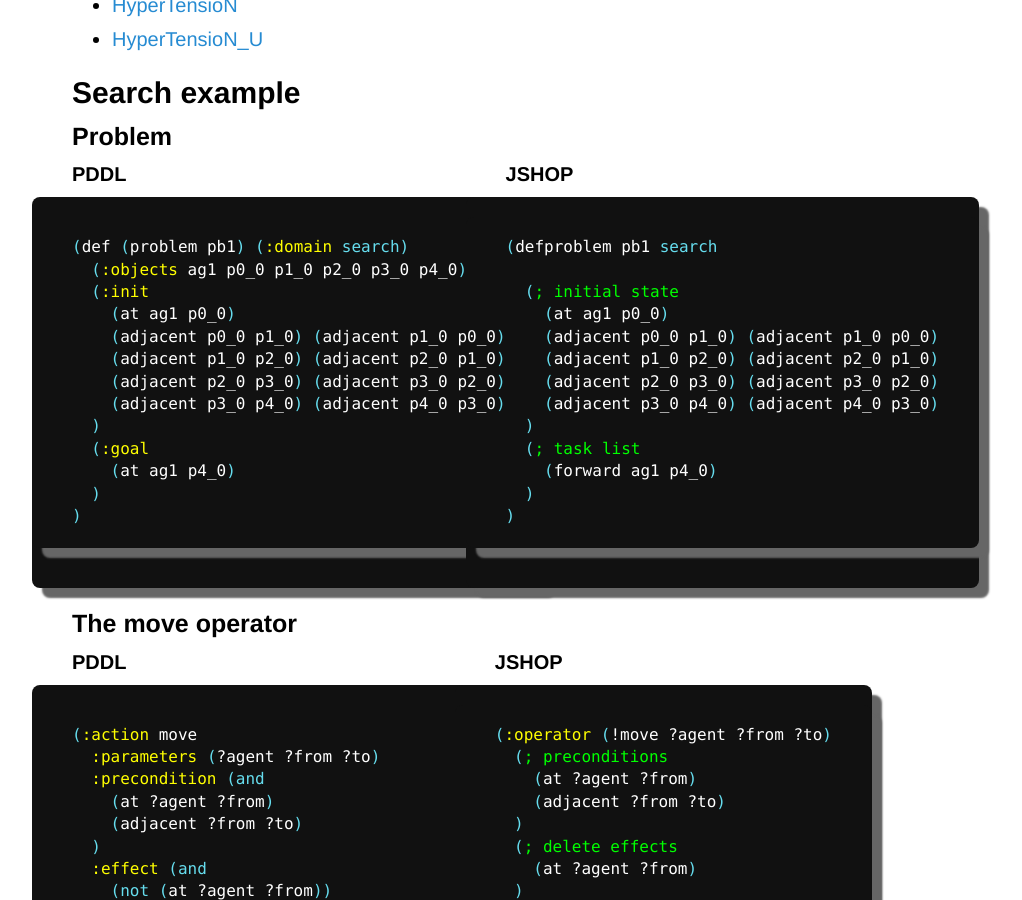
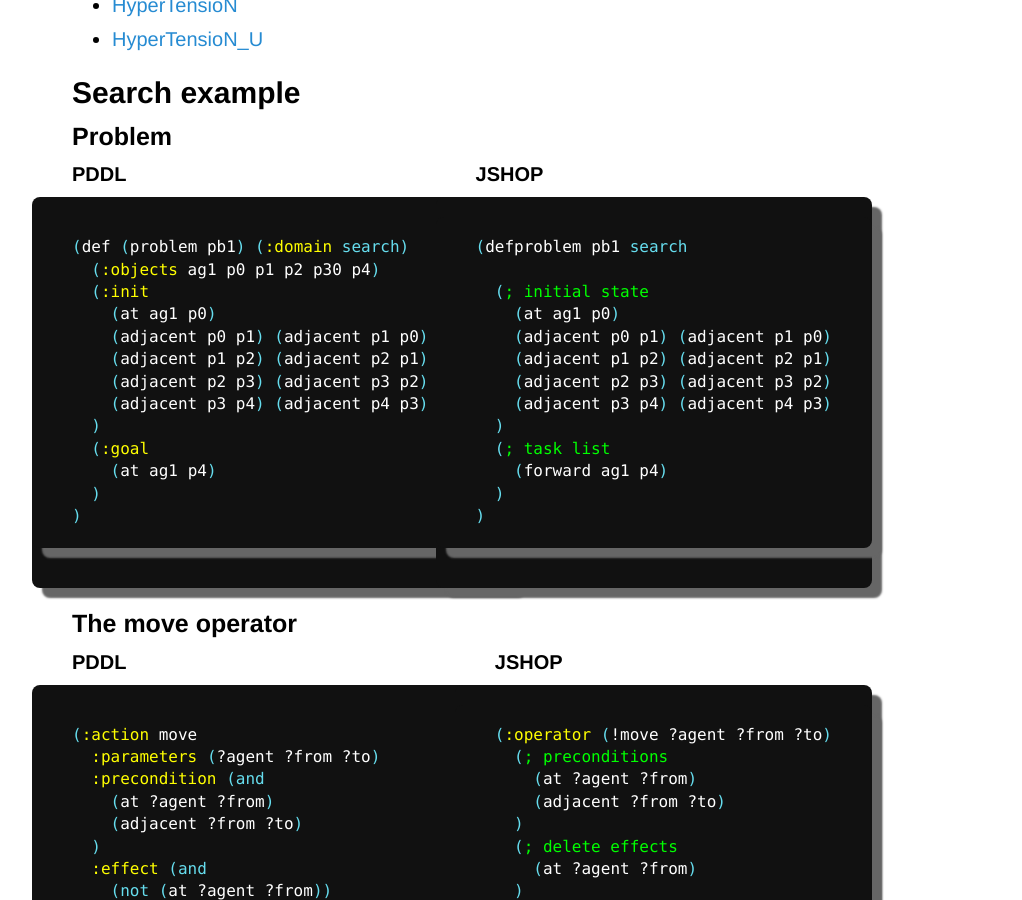
Before and after one commit to Maumagnaguagno/maumagnaguagno.github.io, a Jekyll site: the page built from htn.md, in a window 1280 px wide and 900 px high, scrolled down 548 px. Shown: the whole window, without its empty margins (188-1210 px from the left). Built offline with Jekyll 4.4.1, drawn with Linux system fonts in a browser that asks for light colours; our own code applies the rules of GitHub Pages for plain Markdown files.

Commit message:
Make problem example smaller in HTN

````diff
--- a/htn.md
+++ b/htn.md
@@ -27,16 +27,16 @@ Tasks like ``travel`` are non-primitives or methods, and may have several ways t
 #### PDDL
 ```elisp
 (def (problem pb1) (:domain search)
-  (:objects ag1 p0_0 p1_0 p2_0 p3_0 p4_0)
+  (:objects ag1 p0 p1 p2 p30 p4)
   (:init
-    (at ag1 p0_0)
-    (adjacent p0_0 p1_0) (adjacent p1_0 p0_0)
-    (adjacent p1_0 p2_0) (adjacent p2_0 p1_0)
-    (adjacent p2_0 p3_0) (adjacent p3_0 p2_0)
-    (adjacent p3_0 p4_0) (adjacent p4_0 p3_0)
+    (at ag1 p0)
+    (adjacent p0 p1) (adjacent p1 p0)
+    (adjacent p1 p2) (adjacent p2 p1)
+    (adjacent p2 p3) (adjacent p3 p2)
+    (adjacent p3 p4) (adjacent p4 p3)
   )
   (:goal
-    (at ag1 p4_0)
+    (at ag1 p4)
   )
 )
 ```
@@ -49,14 +49,14 @@ Tasks like ``travel`` are non-primitives or methods, and may have several ways t
 (defproblem pb1 search
 
   (; initial state
-    (at ag1 p0_0)
-    (adjacent p0_0 p1_0) (adjacent p1_0 p0_0)
-    (adjacent p1_0 p2_0) (adjacent p2_0 p1_0)
-    (adjacent p2_0 p3_0) (adjacent p3_0 p2_0)
-    (adjacent p3_0 p4_0) (adjacent p4_0 p3_0)
+    (at ag1 p0)
+    (adjacent p0 p1) (adjacent p1 p0)
+    (adjacent p1 p2) (adjacent p2 p1)
+    (adjacent p2 p3) (adjacent p3 p2)
+    (adjacent p3 p4) (adjacent p4 p3)
   )
   (; task list
-    (forward ag1 p4_0)
+    (forward ag1 p4)
   )
 )
 ```
````
